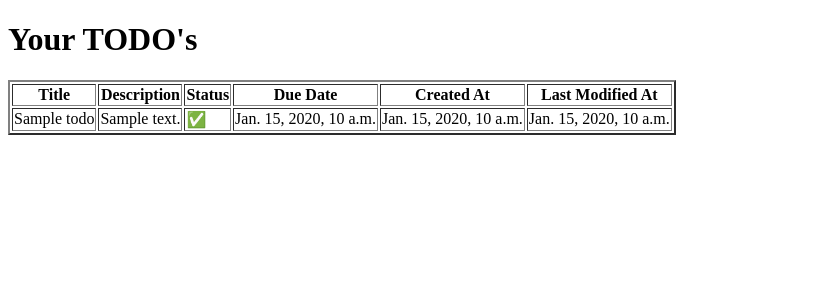
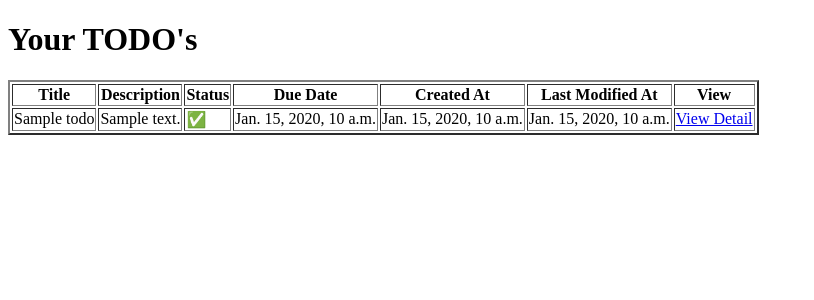
Before and after one commit to Iconic-fire/todo-app, a Django app: page /todos/ in a window 1280 px wide. Shown: the top 300 px of the page, without its empty margins (0-814 px from the left). Run offline with Django 5.2, Linux system fonts and the light colour scheme; tables that the repository leaves empty hold one stand-in row (values such as "Sample post").

Commit message:
Add view todo detail link in todo list template

```diff
--- a/backend/core/templates/core/todo_list.html
+++ b/backend/core/templates/core/todo_list.html
@@ -13,6 +13,7 @@
             <th>Due Date</th>
             <th>Created At</th>
             <th>Last Modified At</th>
+            <th>View</th>
         </tr>
         <tr>
             <td>{{ todo.title }}</td>
@@ -27,6 +28,7 @@
             <td>{{ todo.due_date|date:"DATETIME_FORMAT" }}</td>
             <td>{{ todo.created_at|date:"DATETIME_FORMAT" }}</td>
             <td>{{ todo.updated_at|date:"DATETIME_FORMAT" }}</td>
+            <td><a href="{% url 'core:todos_detail' todo.id %}">View Detail</a></td>
         </tr>
     {% endfor %}
 </table>
```
